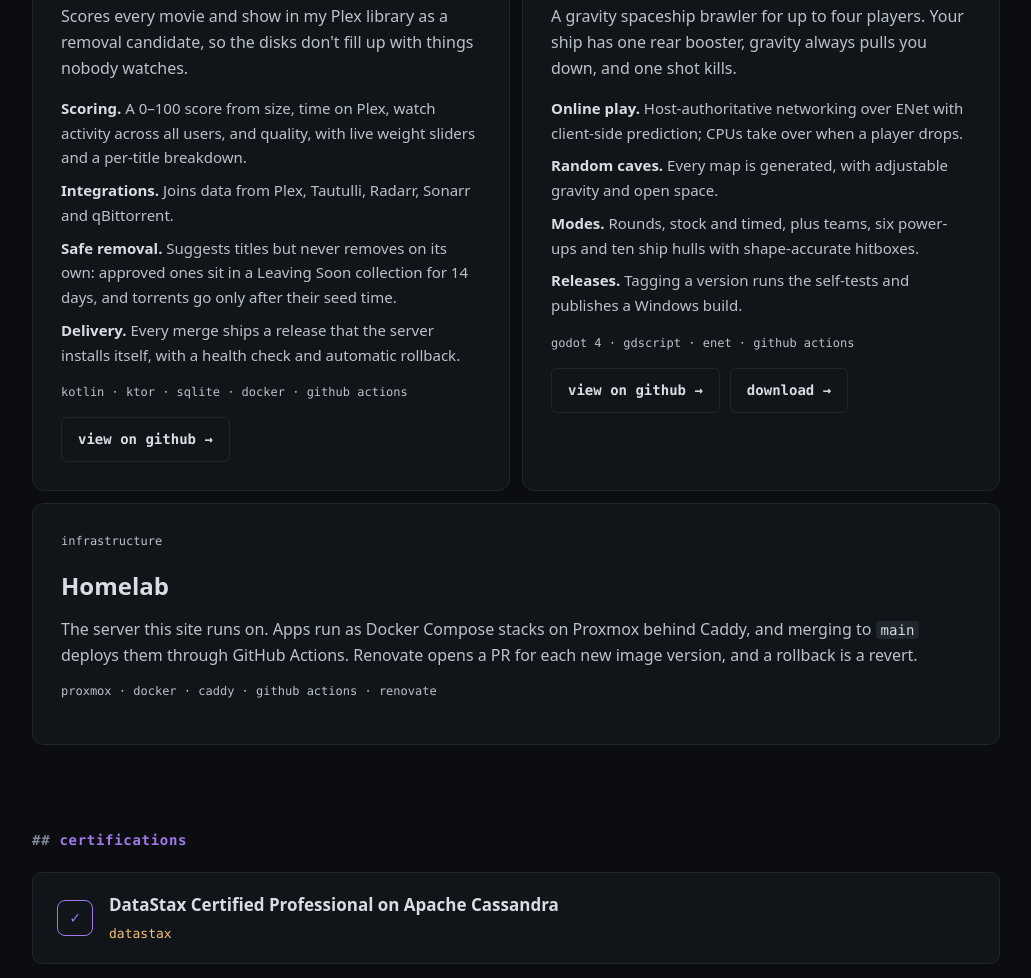
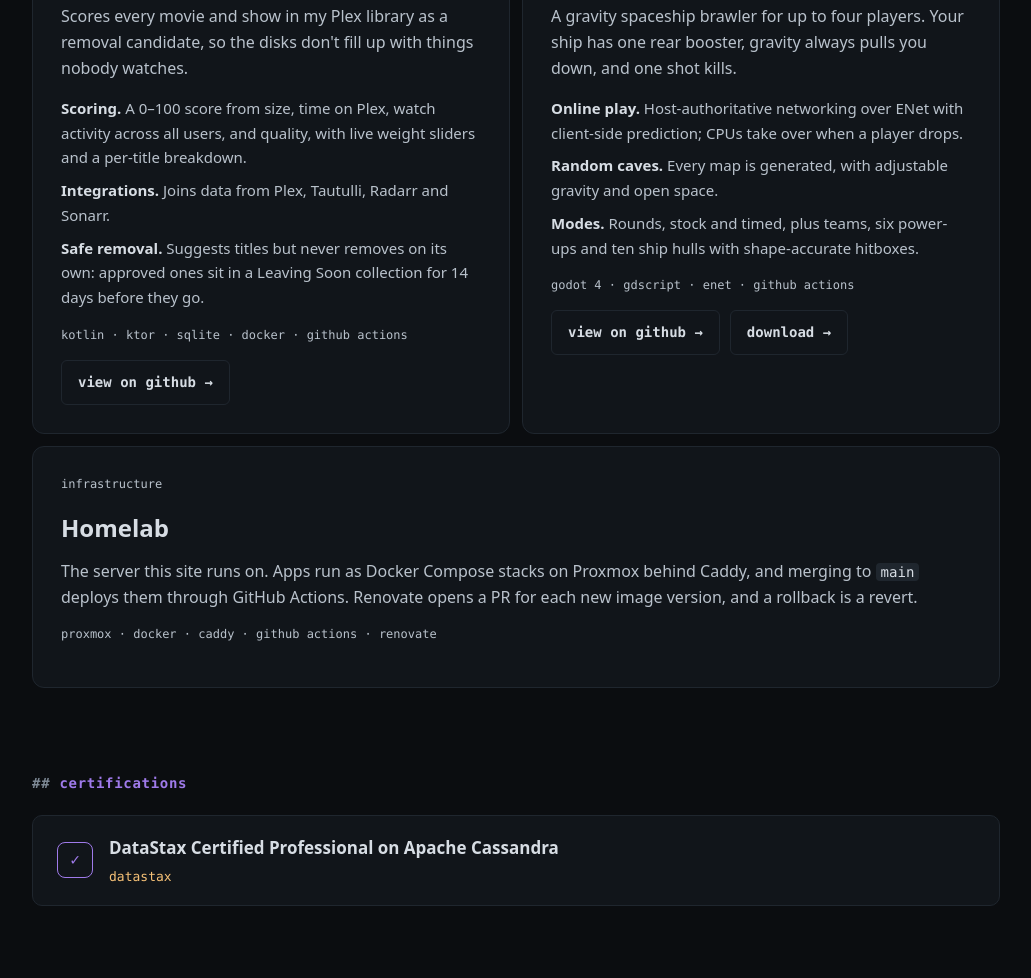
Before and after one commit to kielpedia/portfolio, a plain HTML site: page site/index.html in a window 1280 px wide. Shown: the part 3021-3999 px from the top of the page, without its empty margins (124-1155 px from the left). Drawn offline with Linux system fonts and the light colour scheme.

Commit message:
Drop delivery/release bullets and qBittorrent from the new cards
Co-Authored-By: Claude Opus 5.5 <noreply@anthropic.com>

```diff
--- a/site/index.html
+++ b/site/index.html
@@ -207,9 +207,8 @@
             </p>
             <ul>
               <li><strong>Scoring.</strong> A 0–100 score from size, time on Plex, watch activity across all users, and quality, with live weight sliders and a per-title breakdown.</li>
-              <li><strong>Integrations.</strong> Joins data from Plex, Tautulli, Radarr, Sonarr and qBittorrent.</li>
-              <li><strong>Safe removal.</strong> Suggests titles but never removes on its own: approved ones sit in a Leaving Soon collection for 14 days, and torrents go only after their seed time.</li>
-              <li><strong>Delivery.</strong> Every merge ships a release that the server installs itself, with a health check and automatic rollback.</li>
+              <li><strong>Integrations.</strong> Joins data from Plex, Tautulli, Radarr and Sonarr.</li>
+              <li><strong>Safe removal.</strong> Suggests titles but never removes on its own: approved ones sit in a Leaving Soon collection for 14 days before they go.</li>
             </ul>
             <p class="tags">kotlin · ktor · sqlite · docker · github actions</p>
             <p><a class="btn ghost" href="https://github.com/kielpedia/karlstodian">view on github →</a></p>
@@ -231,7 +230,6 @@
               <li><strong>Online play.</strong> Host-authoritative networking over ENet with client-side prediction; CPUs take over when a player drops.</li>
               <li><strong>Random caves.</strong> Every map is generated, with adjustable gravity and open space.</li>
               <li><strong>Modes.</strong> Rounds, stock and timed, plus teams, six power-ups and ten ship hulls with shape-accurate hitboxes.</li>
-              <li><strong>Releases.</strong> Tagging a version runs the self-tests and publishes a Windows build.</li>
             </ul>
             <p class="tags">godot 4 · gdscript · enet · github actions</p>
             <p>
```
